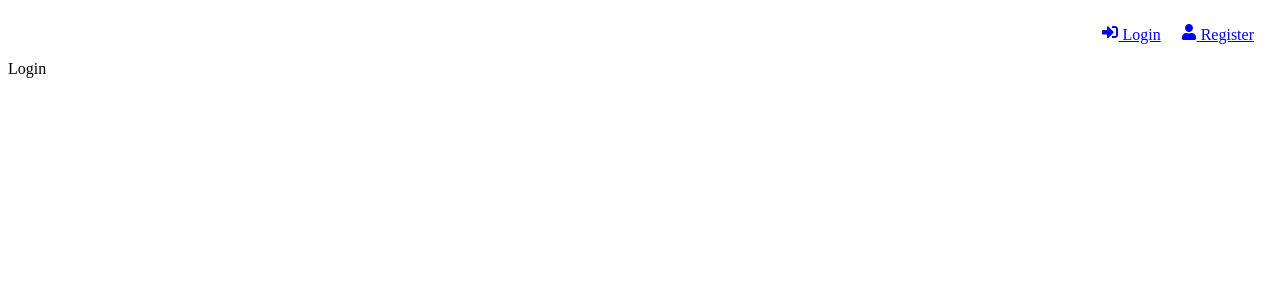
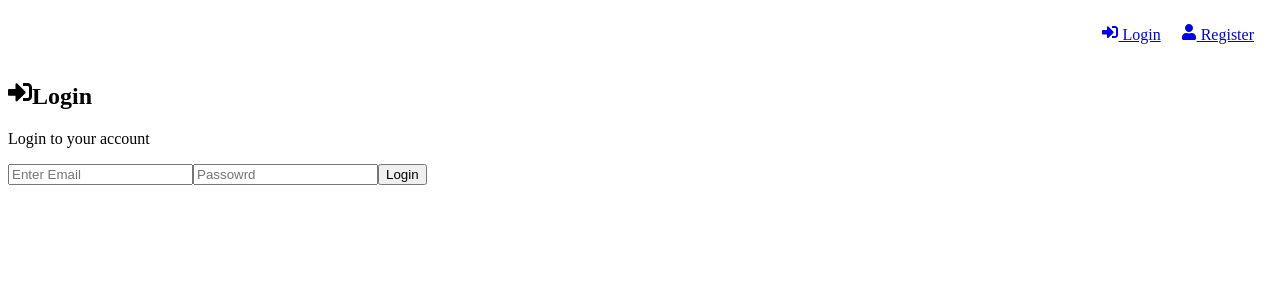
Before and after one commit to nixonsu/lofi-env, a React (Create React App) app in the folder frontend/: page /login in a window 1280 px wide. Shown: the top 300 px of the page. Built offline with nearby package versions, Linux system fonts and the light colour scheme.

Commit message:
feat: add login page

```diff
--- a/frontend/src/pages/Login.tsx
+++ b/frontend/src/pages/Login.tsx
@@ -1,9 +1,59 @@
-import React from 'react'
+import React, { SyntheticEvent } from "react";
+import { useState } from "react";
+import { FaSignInAlt } from "react-icons/fa";
 
 const Login = () => {
+  const [formData, setFormData] = useState({
+    email: "",
+    password: "",
+  });
+  const { email, password } = formData;
+
+  const handleOnChange = (e: SyntheticEvent) => {
+    const element = e.target as HTMLInputElement;
+    setFormData((prevState) => ({
+      ...prevState,
+      [element.name]: element.value,
+    }));
+  };
+
+  const handleOnSubmit = (e: SyntheticEvent) => {
+    e.preventDefault();
+  };
+
   return (
-    <div>Login</div>
-  )
-}
+    <>
+      <section className="heading">
+        <h1>
+          <FaSignInAlt />
+          Login
+        </h1>
+        <p>Login to your account</p>
+      </section>
 
-export default Login
+      <section className="form">
+        <form onSubmit={handleOnSubmit}>
+          <input
+            type="email"
+            id="email"
+            name="email"
+            value={email}
+            placeholder="Enter Email"
+            onChange={handleOnChange}
+          />
+          <input
+            type="password"
+            id="password"
+            name="password"
+            value={password}
+            placeholder="Passowrd"
+            onChange={handleOnChange}
+          />
+          <button type="submit"> Login</button>
+        </form>
+      </section>
+    </>
+  );
+};
+
+export default Login;
```
